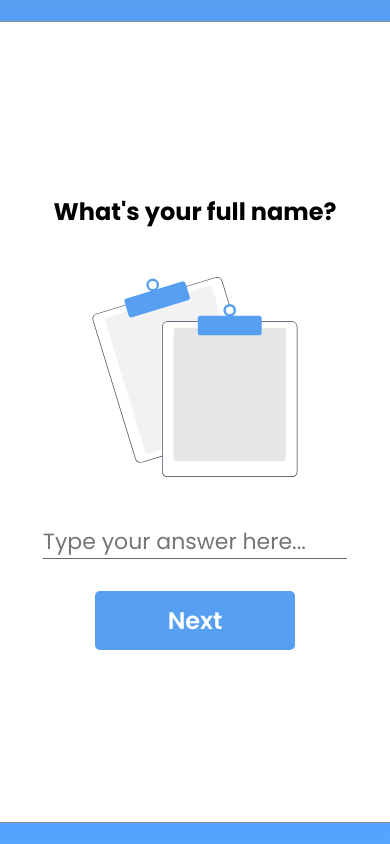
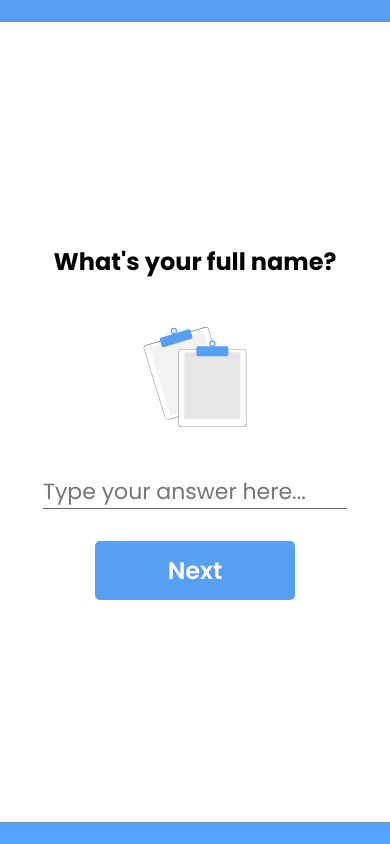
Before and after one commit to VanGits/inputapp, a React (Create React App) app: page /caregiver-forms/1 in a window 390 px wide. Built offline with nearby package versions, Linux system fonts and the light colour scheme.

Commit message:
make images in mobile smaller

```diff
--- a/src/styles/Caregiver.css
+++ b/src/styles/Caregiver.css
@@ -165,7 +165,12 @@
         width: 40%;
     }
 
+
     .Caregiver .other h4{
         text-align: center;
     }
+    img{
+        height: 100px;
+        width: 200px;
+    }
 }
```
